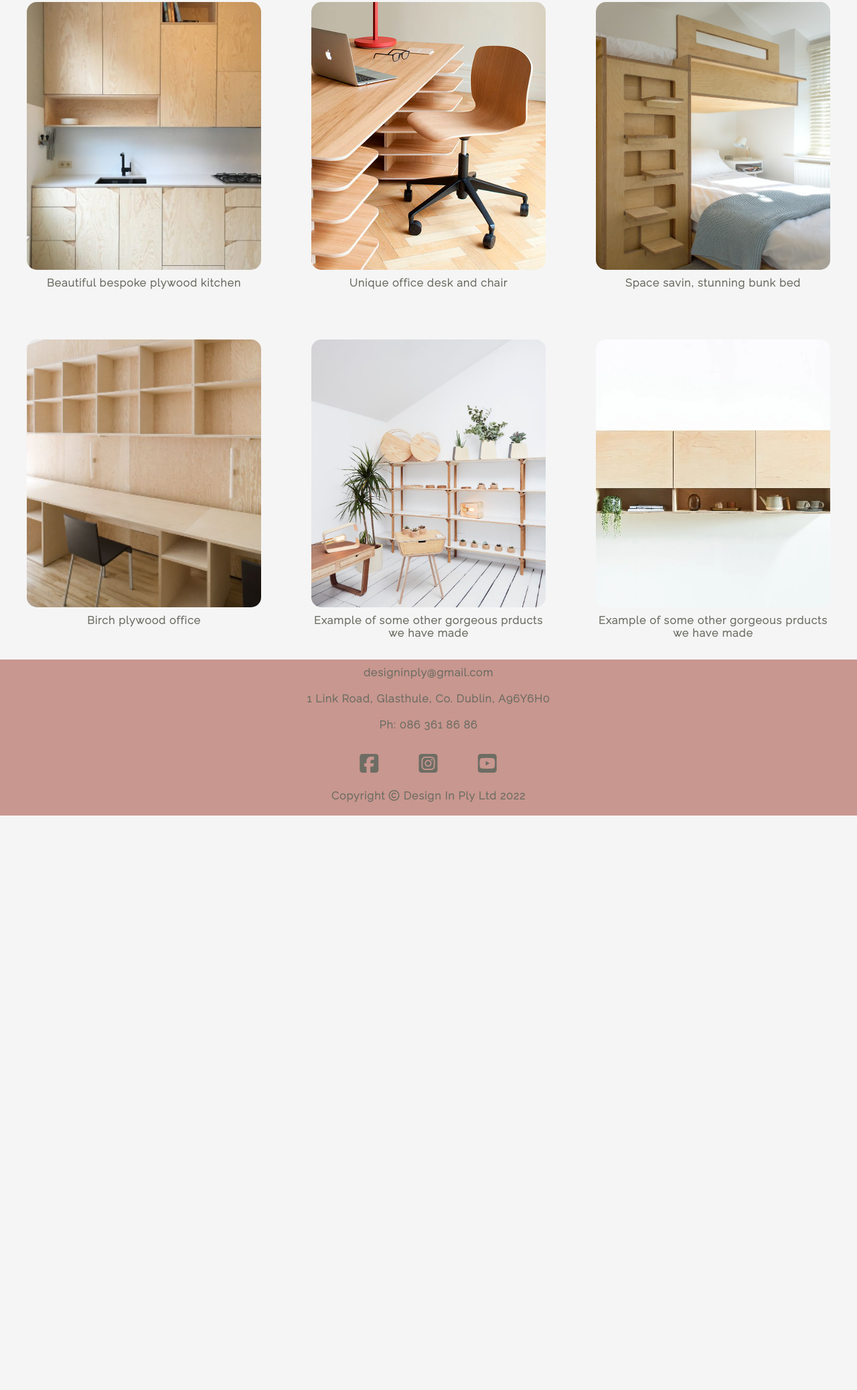
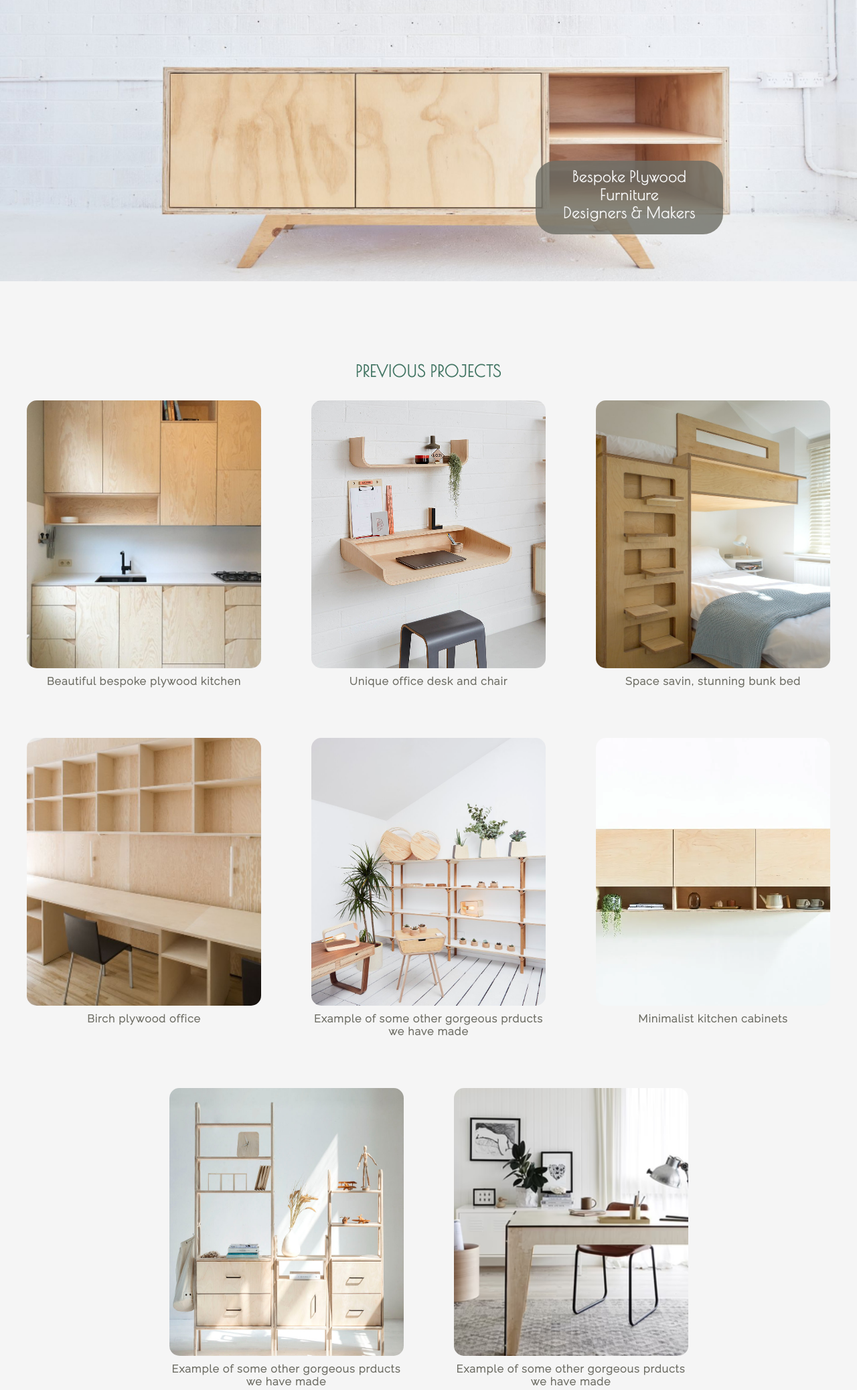
Before and after one commit to dylankane/Design-In-Ply, a plain HTML site: page gallery.html in a window 1280 px wide. Shown: the part 175-2251 px from the top of the page at 67% size. Before the commit the page ends 1393 px from the top, so only its background shows below. Drawn offline with nearby package versions, Linux system fonts and the light colour scheme.

Commit message:
Add more images to the gallery page

```diff
--- a/gallery.html
+++ b/gallery.html
@@ -24,6 +24,13 @@
             </nav>
         </div>
     </header>
+    <section id="hero-outer">
+        <div id="hero-image"></div>
+        <div id="cover-text">
+            <h3>Bespoke Plywood Furniture</h3>
+            <h3>Designers & Makers</h3>
+        </div>
+    </section>
     <div class="container">
         <h2 class="title-projects">PREVIOUS PROJECTS</h2>
         <ul class="image-gallery">
@@ -32,7 +39,7 @@
             <div class="overlay"><span>Beautiful bespoke plywood kitchen</span></div>
           </li>
           <li>
-            <img src="assets/images/office-desk-and-chair.jpg" alt="" />
+            <img src="assets/images/bent-plywood-desk.jpg" alt="" />
             <div class="overlay"><span>Unique office desk and chair</span></div>
           </li>
           <li>
@@ -49,6 +56,14 @@
           </li>
           <li>
             <img src="assets/images/triple-kitchen-cabinet.webp" alt="" />
+            <div class="overlay"><span>Minimalist kitchen cabinets</span></div>
+          </li>
+          <li>
+            <img src="assets/images/birch-ply-shelving.jpg" alt="" />
+            <div class="overlay"><span>Example of some other gorgeous prducts we have made</span></div>
+          </li>
+          <li>
+            <img src="assets/images/ply-desk-white-room.avif" alt="" />
             <div class="overlay"><span>Example of some other gorgeous prducts we have made</span></div>
           </li>
         </ul>
```
Also changed, not shown: about.html (+1 -1 lines), assets/images/bent-plywood-desk.jpg (added), assets/images/birch-ply-shelving.jpg (renamed from assets/images/hero-image-birch-ply.jpg), assets/images/kitchen-color.jpeg (added), assets/images/ply-desk-white-room.avif (added).
